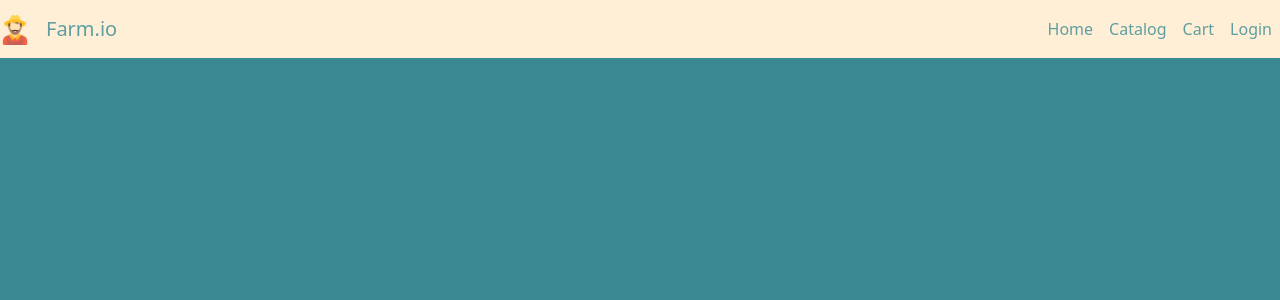
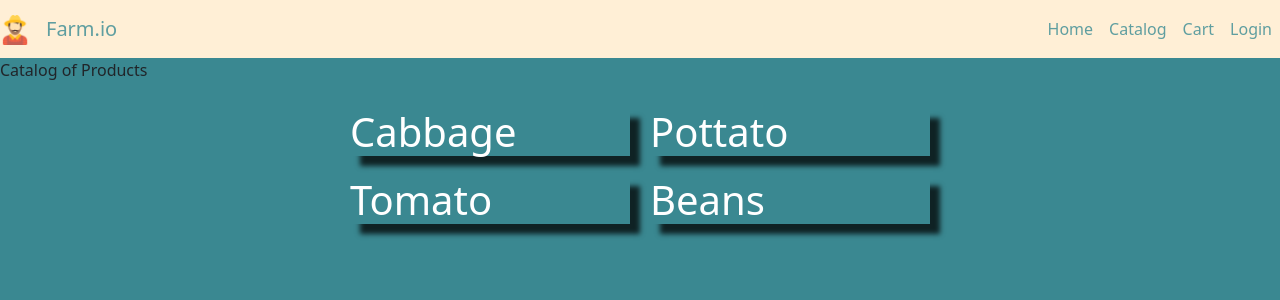
Before and after one commit to kmohan0910/farm.io, an Angular app: page /catalog in a window 1280 px wide. Before the commit this address led to /. Shown: the top 300 px of the page. Built offline with nearby package versions, Linux system fonts and the light colour scheme.

Commit message:
Adding Catalog

```diff
--- a/src/app/HomeComponent/home-component/home-component.component.html
+++ b/src/app/HomeComponent/home-component/home-component.component.html
@@ -2,5 +2,5 @@
 
 <div class="center" [ngStyle]="{backgroundImage:'url(../../../assets/farm1.jpg)'}" >
 <h1> You don't need silver spoon to eat good food</h1>
-<button class="button-54">Shop Now</button>
+<button class="button-54" routerLink="/catalog">Shop Now</button>
 </div>
--- a/src/app/app-routing.module.ts
+++ b/src/app/app-routing.module.ts
@@ -1,12 +1,14 @@
 import { NgModule } from '@angular/core';
 import { RouterModule, Routes } from '@angular/router';
+import { CatalogComponentComponent } from './catalog/catalog-component/catalog-component.component';
 import { HomeComponentComponent } from './HomeComponent/home-component/home-component.component';
 import { Signup } from './SignupComponent/signup.component';
 
 const routes: Routes = [
 {path: '' , redirectTo: 'home' , pathMatch: 'full'},
 {path: "login", component: Signup },
-{path: "home", component: HomeComponentComponent}
+{path: "home", component: HomeComponentComponent},
+{path: "catalog" , component: CatalogComponentComponent }
 ];
 
 @NgModule({
--- a/src/app/app.module.ts
+++ b/src/app/app.module.ts
@@ -8,6 +8,7 @@ import { Signup } from './SignupComponent/signup.component';
 import { HeaderComponentComponent } from './shared/header-component/header-component.component';
 import { HomeComponentComponent } from './HomeComponent/home-component/home-component.component';
 import { HttpClientModule } from '@angular/common/http';
+import { CatalogComponentComponent } from './catalog/catalog-component/catalog-component.component';
 
 
 @NgModule({
@@ -16,6 +17,7 @@ import { HttpClientModule } from '@angular/common/http';
     Signup,
     HeaderComponentComponent,
     HomeComponentComponent,
+    CatalogComponentComponent,
   ],
   imports: [
     BrowserModule,
--- /dev/null
+++ b/src/app/catalog/catalog-component/catalog-component.component.css
@@ -0,0 +1,12 @@
+.container{
+    display: grid;
+    justify-content: center;
+    grid-template-columns: 300px 300px;
+}
+h1{
+    margin: 10px;
+    box-shadow: 10px 10px 5px 0px rgba(0,0,0,0.75);
+-webkit-box-shadow: 10px 10px 5px 0px rgba(0,0,0,0.75);
+-moz-box-shadow: 10px 10px 5px 0px rgba(0,0,0,0.75);
+color: white
+}
--- /dev/null
+++ b/src/app/catalog/catalog-component/catalog-component.component.html
@@ -0,0 +1,4 @@
+<p>Catalog of Products</p>
+<div class="container">
+    <h1 *ngFor="let item of products" class="item {{item}}">{{item}}</h1>
+</div>
--- /dev/null
+++ b/src/app/catalog/catalog-component/catalog-component.component.ts
@@ -0,0 +1,25 @@
+import { Component, OnInit } from '@angular/core';
+import { CatalogServiceService } from '../catalog-service.service';
+
+@Component({
+  selector: 'app-catalog-component',
+  templateUrl: './catalog-component.component.html',
+  styleUrls: ['./catalog-component.component.css']
+})
+
+
+
+
+export class CatalogComponentComponent implements OnInit {
+
+  constructor(private catalogService: CatalogServiceService) { }
+  products: string[] = ['Cabbage', 'Pottato', 'Tomato', 'Beans']
+
+  ngOnInit(): void {
+
+    //this.products = this.catalogService.getitems()
+    console.log(this.products);
+
+  }
+
+}
--- /dev/null
+++ b/src/app/catalog/catalog-service.service.ts
@@ -0,0 +1,28 @@
+import { HttpClient } from '@angular/common/http';
+import { Injectable, OnInit } from '@angular/core';
+
+@Injectable({
+  providedIn: 'root'
+})
+export class CatalogServiceService implements OnInit{
+
+  constructor(private http : HttpClient) { }
+
+  ngOnInit(): void {
+    this.http.get(
+      'https://farmio-3fb6e-default-rtdb.firebaseio.com/products.json'
+    ).subscribe(data=>{
+
+      this.products= data;
+      console.log(this.products)
+    })
+
+  }
+
+  products : any;
+
+  getitems(){
+    return this.products
+  }
+}
+type product= {item : string , quantity : number}
```
